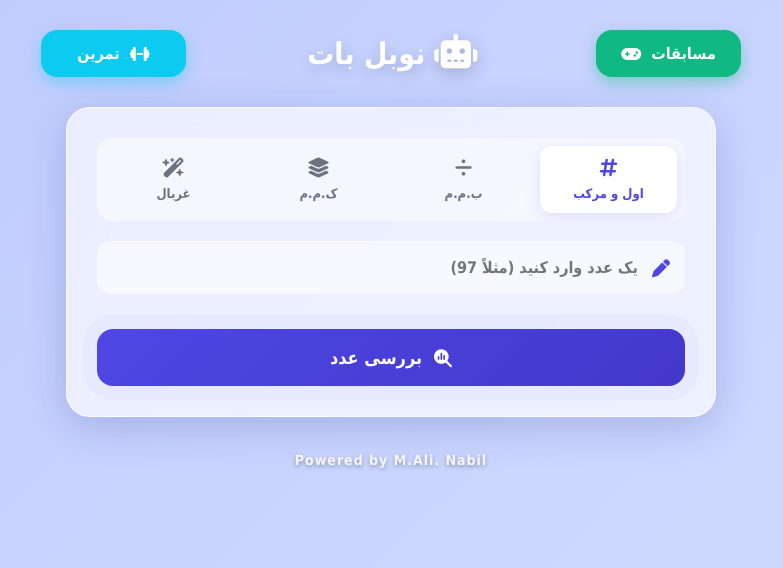
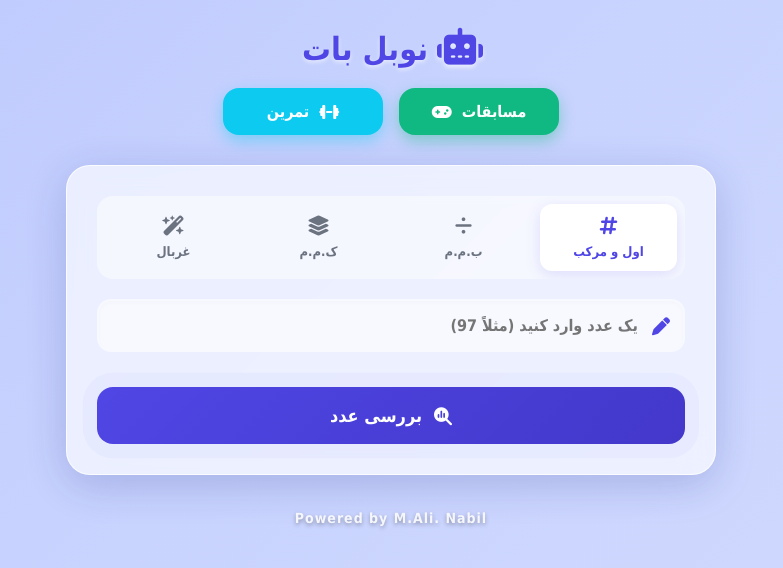
Before and after one commit to moalinabill-cloud/nobel-bot, a plain HTML site: page index.html in a window 1280 px wide. Shown: the whole page, without its empty margins (249-1032 px from the left). Drawn offline with Linux system fonts and the light colour scheme; a web font is replaced by a local one.

Commit message:
Update index.html

```diff
--- a/index.html
+++ b/index.html
@@ -54,35 +54,28 @@
             100% { background-position: 0% 50%; }
         }
 
-        /* ================= هدر اصلی (بیرون از کادر) ================= */
+        /* ================= هدر اصلی (اول عنوان، بعد دکمه‌ها) ================= */
         .main-header {
             display: flex;
-            justify-content: space-between;
+            flex-direction: column;
             align-items: center;
             width: 100%;
-            max-width: 700px;
-            margin-bottom: 30px; /* فاصله از صفحه اصلی */
-            gap: 10px;
+            max-width: 650px;
+            margin-bottom: 30px; /* فاصله مناسب از صفحه اصلی */
+            gap: 20px;
         }
 
-        .header-side {
-            flex: 1;
-            display: flex;
-        }
-        .header-side.right { justify-content: flex-start; }
-        .header-side.left { justify-content: flex-end; }
-
         .header-center {
-            flex: 2;
             display: flex;
             justify-content: center;
+            width: 100%;
         }
 
         .header-center h1 {
-            color: #fff; /* سفید برای خوانایی روی پس‌زمینه رنگی */
-            font-size: 30px;
+            color: var(--primary); /* همان بنفش اصلی مدل‌های قبلی */
+            font-size: 32px;
             font-weight: bold;
-            text-shadow: 0 4px 15px rgba(0, 0, 0, 0.2);
+            text-shadow: 0 2px 4px rgba(255, 255, 255, 0.6);
             display: flex;
             align-items: center;
             justify-content: center;
@@ -103,22 +96,31 @@
             75% { transform: scale(1.1) rotate(10deg); }
         }
 
+        .header-buttons {
+            display: flex;
+            justify-content: center;
+            align-items: center;
+            gap: 16px;
+            width: 100%;
+            flex-wrap: wrap;
+        }
+
         /* دکمه‌های بزرگتر و هم‌اندازه هدر */
         .action-btn {
             color: white;
             border: none;
-            padding: 14px 15px; /* بزرگتر */
+            padding: 14px 20px;
             border-radius: 16px;
             font-weight: bold;
             cursor: pointer;
             display: flex;
             align-items: center;
-            justify-content: center; /* متن در وسط */
+            justify-content: center;
             gap: 10px;
             transition: all 0.3s;
-            font-size: 16px; /* بزرگتر */
+            font-size: 16px;
             font-family: 'iranyekan', Tahoma, sans-serif;
-            width: 145px; /* هم‌اندازه کردن دقیق دو دکمه */
+            width: 160px; /* هم‌اندازه و بزرگ */
         }
 
         .comp-btn {
@@ -133,9 +135,8 @@
         }
         .practice-btn:hover { background: #0bacbe; transform: translateY(-3px); }
 
-        @media (max-width: 550px) {
-            .main-header { flex-direction: column; gap: 20px; }
-            .action-btn { width: 200px; }
+        @media (max-width: 400px) {
+            .action-btn { width: 140px; font-size: 14px; padding: 12px 14px; }
         }
 
         /* ================= کادر شیشه‌ای ثابت صفحه اصلی ================= */
@@ -314,19 +315,16 @@
 </head>
 <body>
 
-<!-- هدر اصلی و مستقل شامل عنوان و دکمه‌ها -->
+<!-- هدر اصلی: اول عنوان نوبل بات با آیکون متحرک، بعد دکمه‌های مسابقات و تمرین -->
 <header class="main-header">
-    <div class="header-side right">
-        <button class="action-btn comp-btn" onclick="openCompMenuModal()">
-            مسابقات <i class="fa-solid fa-gamepad"></i>
-        </button>
-    </div>
-
     <div class="header-center">
         <h1><i class="fa-solid fa-robot"></i> نوبل بات</h1>
     </div>
 
-    <div class="header-side left">
+    <div class="header-buttons">
+        <button class="action-btn comp-btn" onclick="openCompMenuModal()">
+            مسابقات <i class="fa-solid fa-gamepad"></i>
+        </button>
         <button class="action-btn practice-btn" onclick="openPracticeModal()">
             <i class="fa-solid fa-dumbbell"></i> تمرین
         </button>
@@ -743,7 +741,6 @@
     function closeModal(id) { document.getElementById(id).style.display = 'none'; }
     function backToCompMenu(currentModalId) { closeModal(currentModalId); openCompMenuModal(); }
 
-    // وقتی روی بقیه گزینه‌های تمرین می‌زنیم، تب باز می‌شود
     function selectPractice(index) { closeModal('practiceModalOverlay'); switchTab(index); }
 
     // ================= تمرین ۱۰ سوالی اعداد اول =================
```
